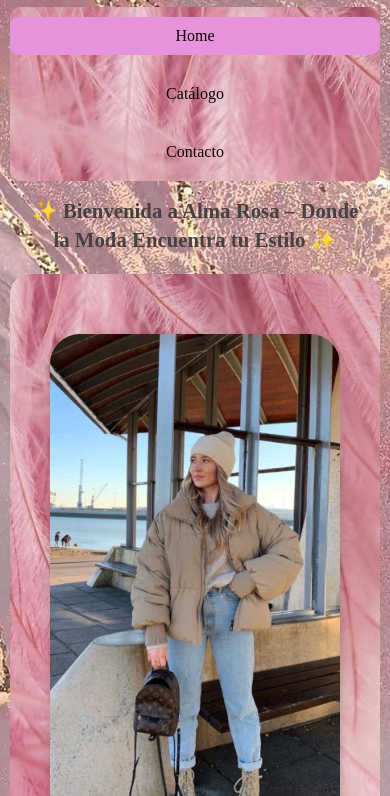
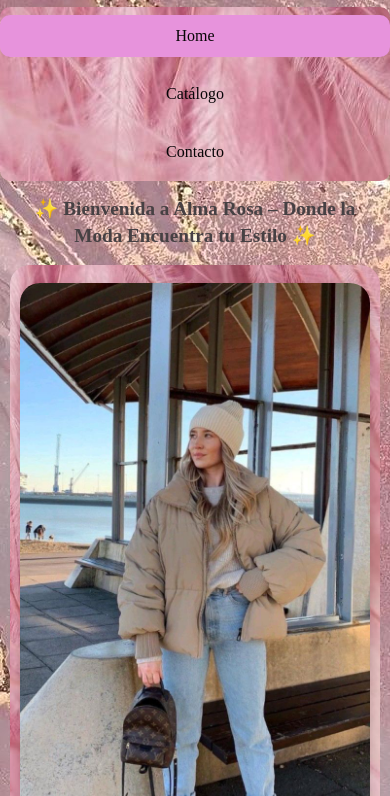
Before and after one commit to Neurus33/tiendaalmarosa, a plain HTML site: page index.html in a window 390 px wide. Shown: the part 48-844 px from the top of the page. Drawn offline with Linux system fonts and the light colour scheme; a web font is replaced by a local one.

Commit message:
Mejoras visuales en mobile para la página principal

```diff
--- a/style.css
+++ b/style.css
@@ -594,4 +594,47 @@ footer {
     font-size: 1rem;
     padding: 10px;
   }
+  .container {
+    padding: 10px;
+    margin: 10px;
+  }
+
+  .galery {
+    grid-template-columns: 1fr;
+    max-width: 100%;
+    width: 100%;
+    padding: 0;
+    margin: 0 auto;
+  }
+
+  .item2 {
+    width: 100%;
+    max-width: 100%;
+    height: auto;
+    display: block;
+    margin: 0 auto;
+    border-radius: 20px;
+  }
+
+  h2 {
+    font-size: 1.2rem;
+    padding: 0 10px;
+    line-height: 1.4;
+    text-align: center;
+  }
+
+  ul {
+    flex-direction: column;
+    margin: 10px 0;
+    padding: 0;
+  }
+
+  li {
+    margin: 8px 0;
+  }
+
+  li a {
+    font-size: 1rem;
+    padding: 12px;
+  }
 }
```
